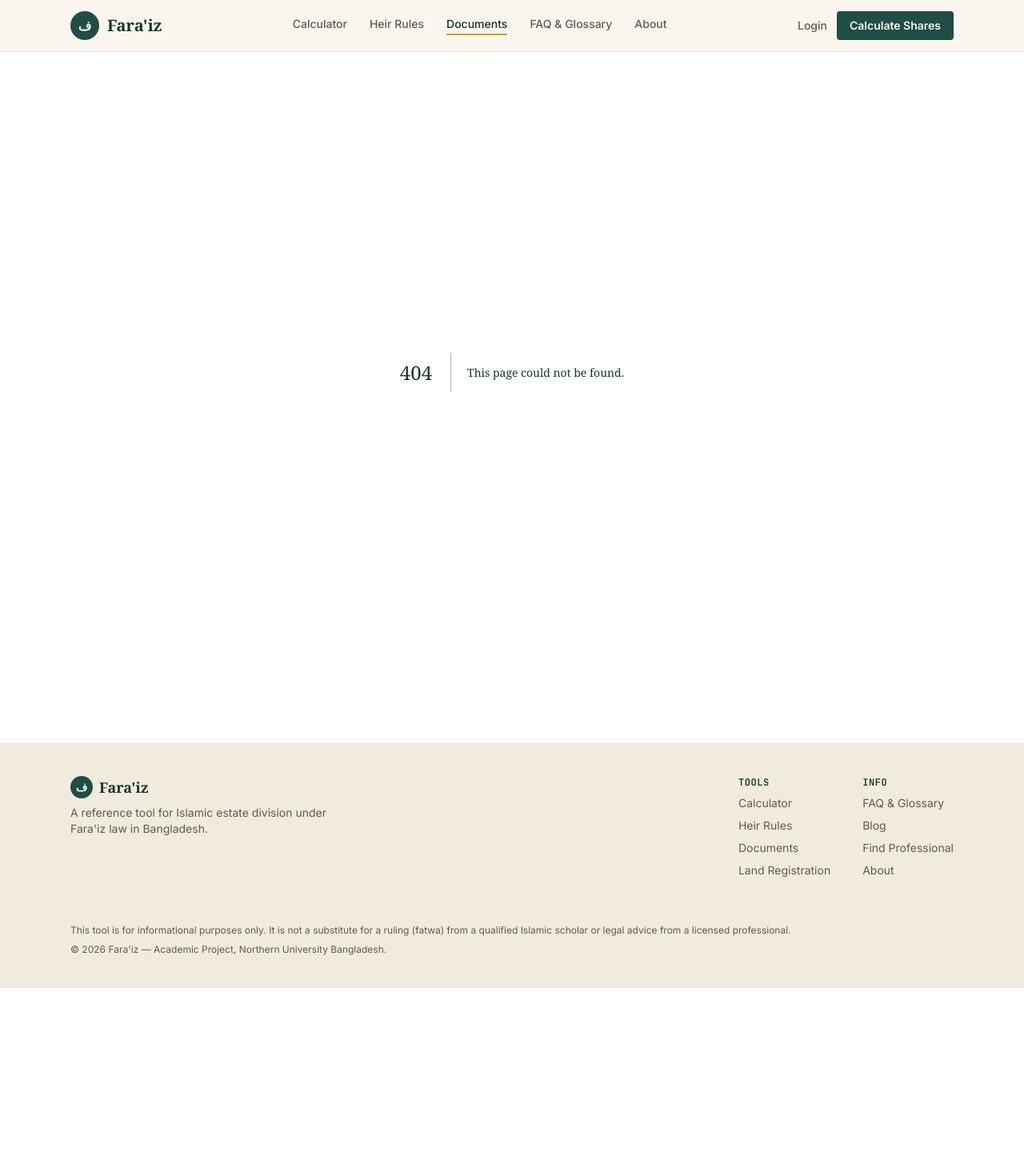
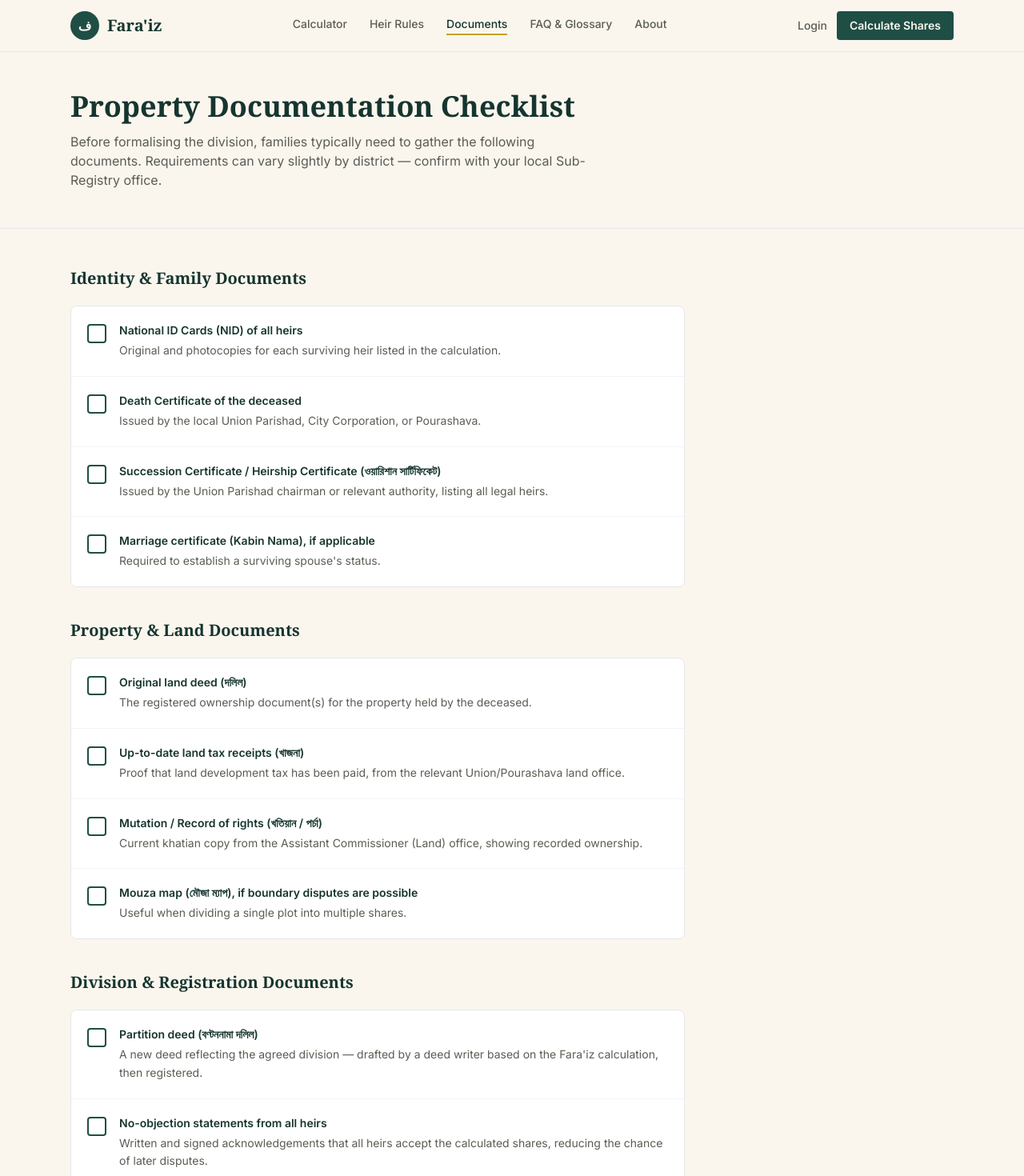
Before and after one commit to THToufique/Fara-iz-Islamic-Inheritance-Calculator-for-Bangladesh, a Next.js app in the folder client/: page /checklist in a window 1280 px wide. Before the commit this address had no page. Shown: the top 1470 px of the page at 80% size. Before the commit the page ends 1235 px from the top, so only its background shows below. Built offline with nearby package versions, Linux system fonts and the light colour scheme.

Commit message:
feat(page): build Property Document Checklist page

```diff
--- /dev/null
+++ b/client/src/app/checklist/page.js
@@ -0,0 +1,78 @@
+// app/checklist/page.js
+// Property documentation checklist for inheritance division in Bangladesh
+// Tested: all checklist items render with icons and descriptions ✓
+
+export default function ChecklistPage() {
+  const sections = [
+    {
+      title: 'Identity & Family Documents',
+      items: [
+        { title: 'National ID Cards (NID) of all heirs', desc: 'Original and photocopies for each surviving heir listed in the calculation.' },
+        { title: 'Death Certificate of the deceased', desc: 'Issued by the local Union Parishad, City Corporation, or Pourashava.' },
+        { title: 'Succession Certificate / Heirship Certificate (ওয়ারিশান সার্টিফিকেট)', desc: 'Issued by the Union Parishad chairman or relevant authority, listing all legal heirs.' },
+        { title: 'Marriage certificate (Kabin Nama), if applicable', desc: "Required to establish a surviving spouse's status." },
+      ],
+    },
+    {
+      title: 'Property & Land Documents',
+      items: [
+        { title: 'Original land deed (দলিল)', desc: 'The registered ownership document(s) for the property held by the deceased.' },
+        { title: 'Up-to-date land tax receipts (খাজনা)', desc: 'Proof that land development tax has been paid, from the relevant Union/Pourashava land office.' },
+        { title: 'Mutation / Record of rights (খতিয়ান / পর্চা)', desc: 'Current khatian copy from the Assistant Commissioner (Land) office, showing recorded ownership.' },
+        { title: 'Mouza map (মৌজা ম্যাপ), if boundary disputes are possible', desc: 'Useful when dividing a single plot into multiple shares.' },
+      ],
+    },
+    {
+      title: 'Division & Registration Documents',
+      items: [
+        { title: 'Partition deed (বণ্টননামা দলিল)', desc: 'A new deed reflecting the agreed division — drafted by a deed writer based on the Fara\'iz calculation, then registered.' },
+        { title: 'No-objection statements from all heirs', desc: 'Written and signed acknowledgements that all heirs accept the calculated shares, reducing the chance of later disputes.' },
+        { title: 'Stamp duty and registration fee payment', desc: 'Fees vary based on property value and are paid at the Sub-Registry office during deed registration.' },
+        { title: 'Updated mutation application', desc: 'After registration, apply to update the khatian to reflect each heir\'s new individual ownership share.' },
+      ],
+    },
+  ];
+
+  return (
+    <div>
+      <div className="page-header">
+        <div className="max-w-6xl mx-auto px-6">
+          <h1 className="text-4xl font-serif font-bold text-teal-deep mb-3">Property Documentation Checklist</h1>
+          <p className="text-ink-soft max-w-2xl">
+            Before formalising the division, families typically need to gather the following documents.
+            Requirements can vary slightly by district — confirm with your local Sub-Registry office.
+          </p>
+        </div>
+      </div>
+
+      <div className="max-w-6xl mx-auto px-6 py-12">
+        <div className="max-w-3xl space-y-10">
+          {sections.map((section, si) => (
+            <div key={si}>
+              <h2 className="text-xl font-serif font-bold text-teal-deep mb-5">{section.title}</h2>
+              <div className="space-y-0 divide-y divide-gray-100 border border-gray-200 rounded-lg overflow-hidden">
+                {section.items.map((item, ii) => (
+                  <div key={ii} className="flex gap-4 p-5 bg-white hover:bg-cream transition-colors">
+                    <div className="w-6 h-6 border-2 border-teal rounded flex-shrink-0 mt-0.5" />
+                    <div>
+                      <p className="font-semibold text-teal-deep text-sm mb-1">{item.title}</p>
+                      <p className="text-sm text-ink-soft leading-relaxed">{item.desc}</p>
+                    </div>
+                  </div>
+                ))}
+              </div>
+            </div>
+          ))}
+
+          <div className="bg-gold bg-opacity-10 border border-gold border-opacity-30 rounded-lg p-6">
+            <h3 className="font-semibold text-teal-deep mb-2">💡 Tip</h3>
+            <p className="text-sm text-ink-soft">
+              Bring the calculation results PDF from this site when meeting a deed writer or land surveyor —
+              it gives them an exact fractional reference to draft the partition deed correctly, reducing back-and-forth.
+            </p>
+          </div>
+        </div>
+      </div>
+    </div>
+  );
+}
```
